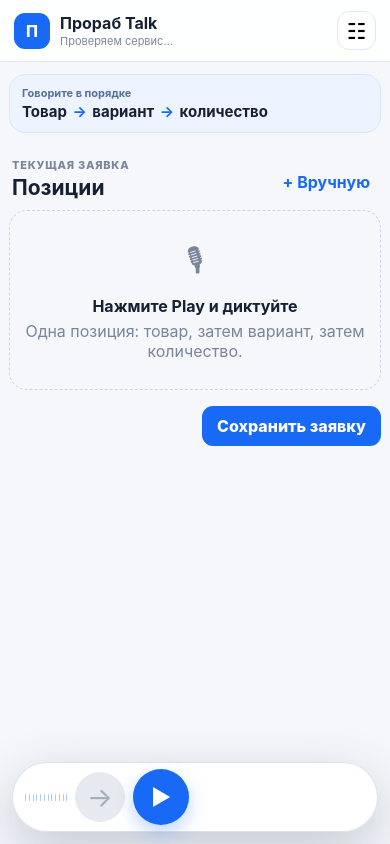
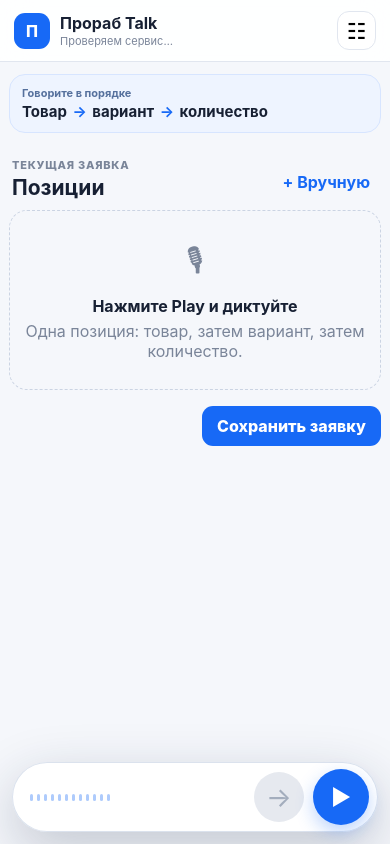
Before and after one commit to agentstroy555/prorab_talk, a plain HTML site: page public/index.html in a window 390 px wide. Drawn offline with Linux system fonts and the light colour scheme; no server answers.

Commit message:
Tighten card spacing and right-align voice controls

```diff
--- a/public/card-grid-v2.css
+++ b/public/card-grid-v2.css
@@ -18,3 +18,24 @@
   .inline-editor{grid-template-columns:minmax(0,1fr)}
   .inline-editor .editor-field,.inline-editor .editor-field.full{grid-column:1}
 }
+
+/* Mobile density pass */
+.request-row{padding-top:13px;padding-bottom:13px}
+.merge-wrap{height:7px;position:relative;z-index:4;overflow:visible}
+.merge-button{
+  position:absolute;left:50%;top:50%;transform:translate(-50%,-50%);
+  width:32px;height:32px;border-radius:50%;z-index:5;
+  box-shadow:0 4px 14px rgba(23,105,246,.28)
+}
+.voice-dock{justify-content:flex-end}
+.voice-dock>.equalizer{
+  flex:1 1 auto;width:auto;min-width:72px;justify-content:flex-start;
+  gap:4px;padding-left:5px;overflow:hidden
+}
+.voice-dock>.equalizer i{flex:0 0 3px}
+.next-button,.play-button{flex:0 0 auto}
+@media(max-width:560px){
+  .voice-dock{padding-left:14px;padding-right:8px;gap:9px}
+  .voice-dock>.equalizer{flex:1 1 auto;width:auto;min-width:0;padding-left:3px;gap:4px}
+  .next-button{margin-left:auto}
+}
```
